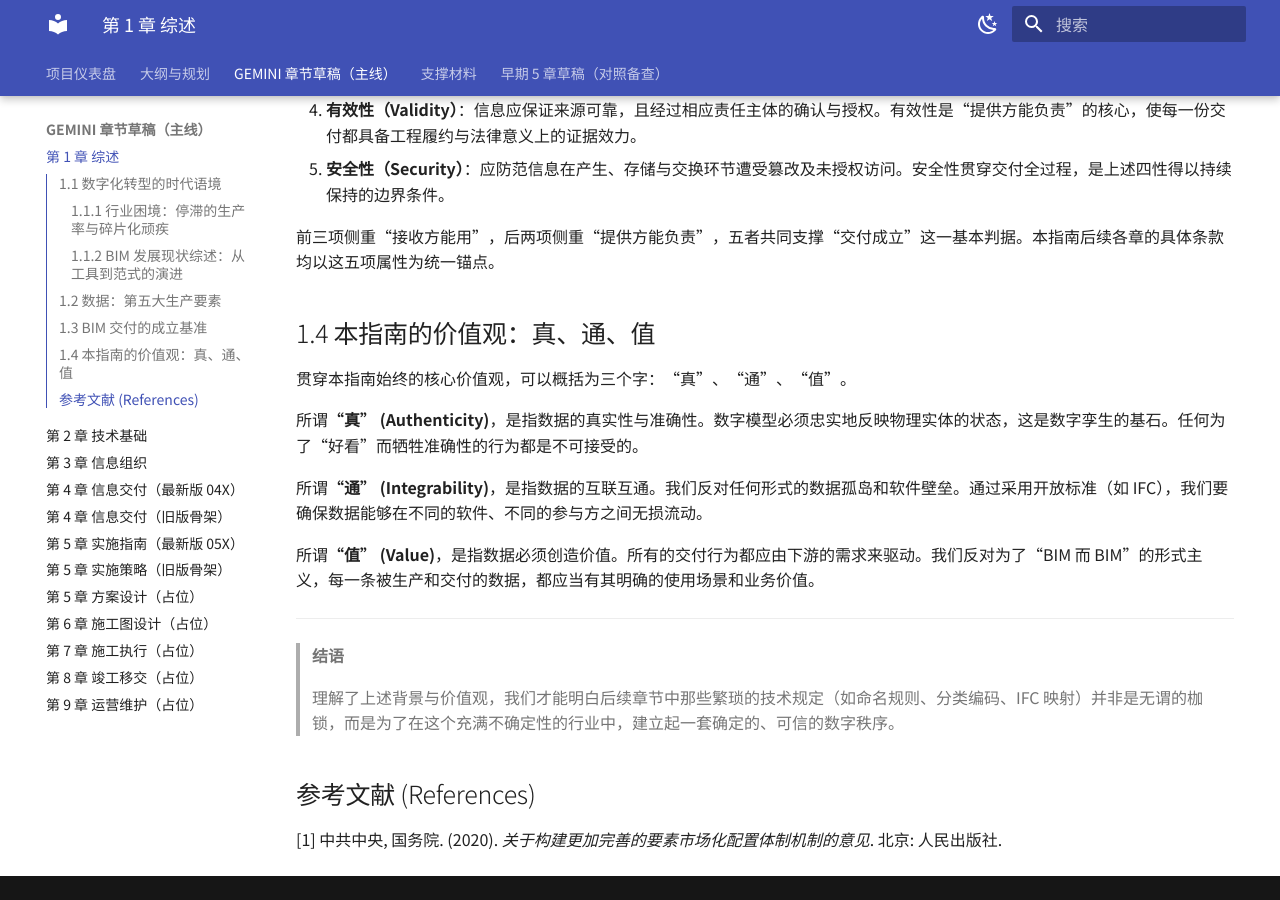
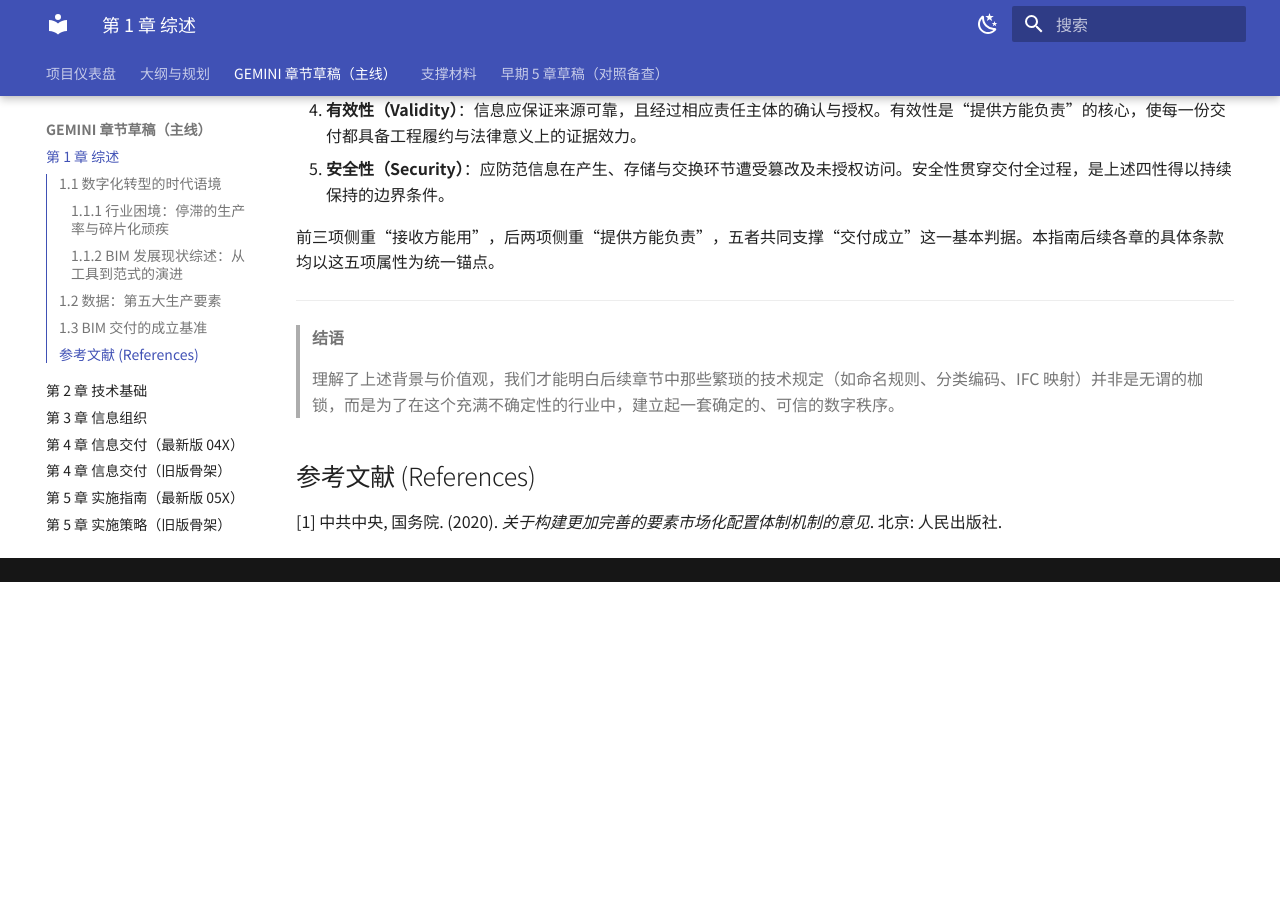
Before and after one commit to future-arch/BIM-delivery-guidance, an MkDocs documentation site: the page built from docs/GEMINI/01_General_Provisions.md, in a window 1280 px wide and 900 px high, scrolled down 2279 px. Built offline with MkDocs 1.6.1 and Material for MkDocs 9.7.7, drawn with Linux system fonts in a browser that asks for light colours; after the commit the page ends 2861 px from its top, so only the background shows below that.

Commit message:
feat(docs): 第 1 章删除"真、通、值"价值观节
原 1.4 节"真、通、值"价值观已被 1.3 节"五性"完整覆盖（真实性/完整性/可用性/有效性/安全性 + 接收方能用/提供方能负责的双侧底线），避免重复表述。

```diff
--- a/docs/GEMINI/01_General_Provisions.md
+++ b/docs/GEMINI/01_General_Provisions.md
@@ -48,16 +48,6 @@
 
 前三项侧重“接收方能用”，后两项侧重“提供方能负责”，五者共同支撑“交付成立”这一基本判据。本指南后续各章的具体条款均以这五项属性为统一锚点。
 
-## 1.4 本指南的价值观：真、通、值
-
-贯穿本指南始终的核心价值观，可以概括为三个字：“真”、“通”、“值”。
-
-所谓**“真” (Authenticity)**，是指数据的真实性与准确性。数字模型必须忠实地反映物理实体的状态，这是数字孪生的基石。任何为了“好看”而牺牲准确性的行为都是不可接受的。
-
-所谓**“通” (Integrability)**，是指数据的互联互通。我们反对任何形式的数据孤岛和软件壁垒。通过采用开放标准（如 IFC），我们要确保数据能够在不同的软件、不同的参与方之间无损流动。
-
-所谓**“值” (Value)**，是指数据必须创造价值。所有的交付行为都应由下游的需求来驱动。我们反对为了“BIM 而 BIM”的形式主义，每一条被生产和交付的数据，都应当有其明确的使用场景和业务价值。
-
 ---
 
 > **结语**
```
